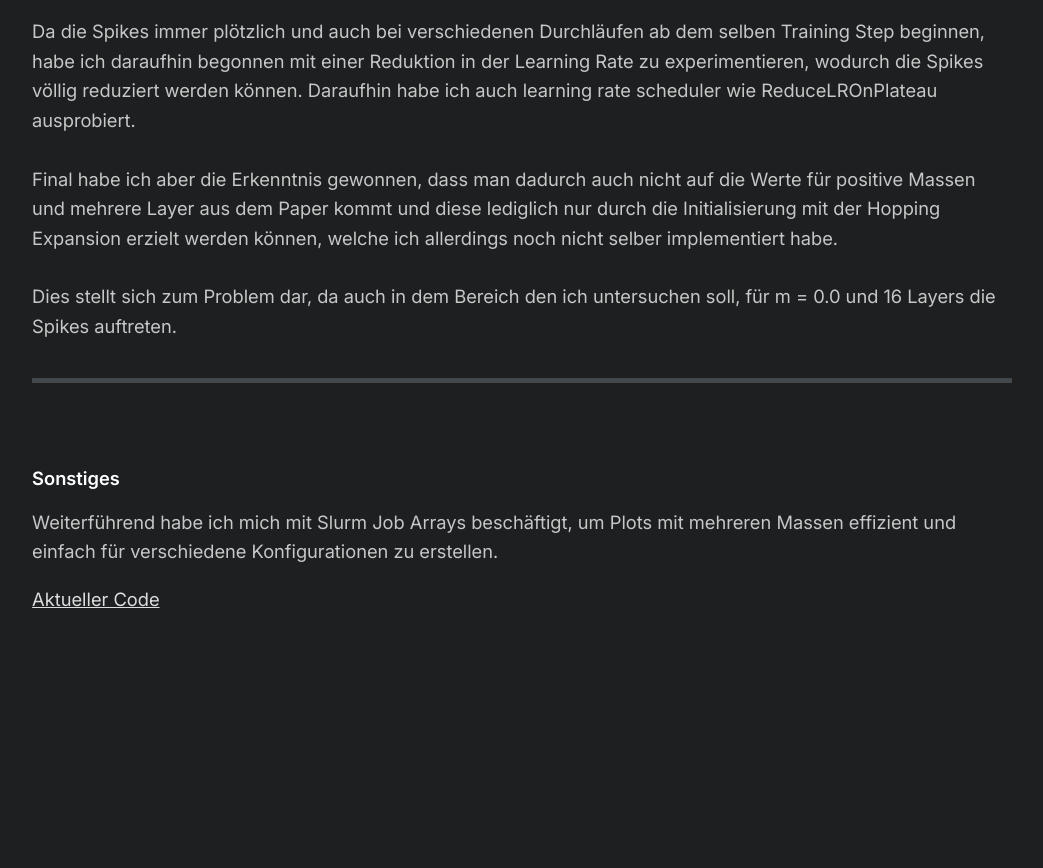
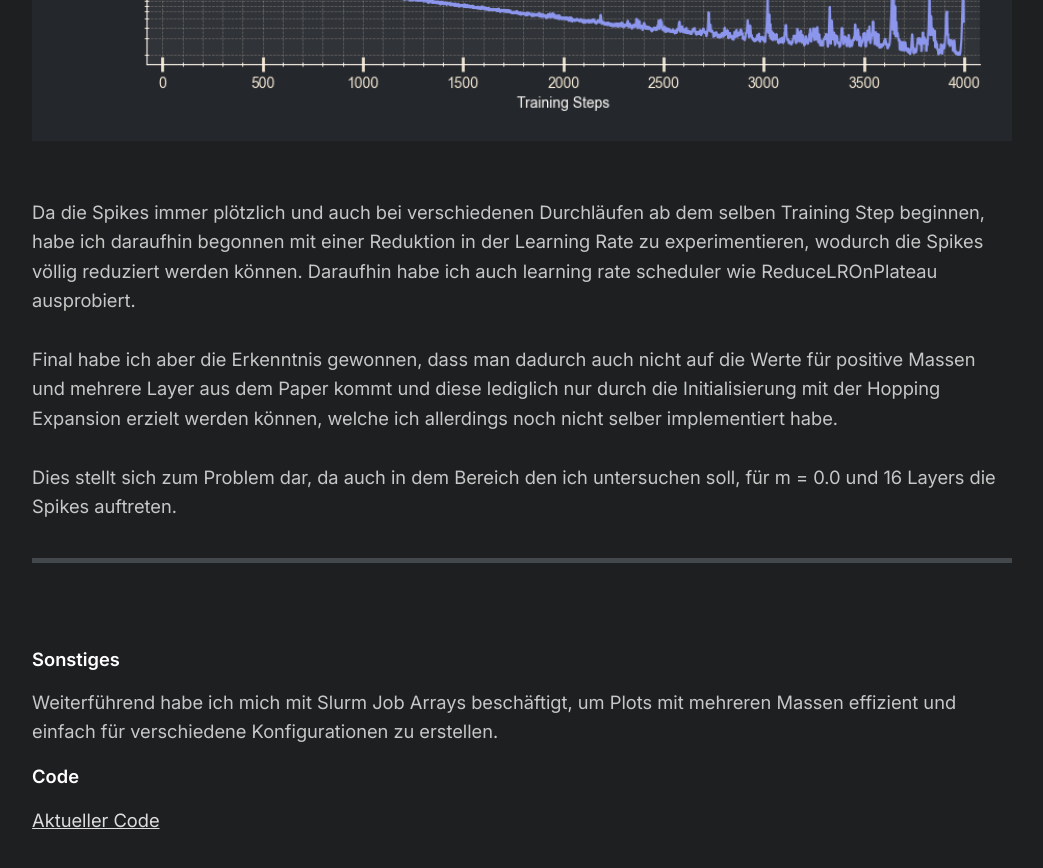
Before and after one commit to DavidCyba/thesis-reporting, a Jekyll site: the page built from reports/progress_report_01.md, in a window 1280 px wide and 900 px high, scrolled down 5009 px. Shown: the top 868 px of the window, without its empty margins (118-1161 px from the left). Built offline with Jekyll 4.4.1, drawn with Linux system fonts in a browser that asks for light colours; before the commit the page ends 5688 px from its top, so only the background shows below that.

Commit message:
update pr

```diff
--- a/reports/progress_report_01.md
+++ b/reports/progress_report_01.md
@@ -7,6 +7,8 @@ title: Progress Report 01
 # Progress Report 1
 ##### One-Hop DW vs DWC
 Zunächst habe ich die bestehende One-Hop Architektur, wie wir sie bisher beim Dirac Wilson (DW) Operator verwendet haben nun für den Dirac Wilson Clover (DWC) Operator angewendet und die Ergebnisse verglichen.
+
+<br>
 
 ![One-Hop DW vs DWC](./images/DW_vs_DWC.png)
 
@@ -70,7 +72,9 @@ Hierbei fällt auf, dass der Vorteil in Approximation Quality für negative Mass
 ##### Speed Comparison
 
 Während die One-Hop-Paths zu 9 Feature-Channel in den PT-Layers führen, werden mit den Circular Paths 57 Feature-Channel erzeugt. Erste experimentelle Vegleiche, bei sonst identischen Parametern und Berechnung auf Cuda zeigen, dass sich dabei die Geschwindigkeit eine feste Anzahl an Training Steps zu erreichen mit einer Anpassung von One-Hop-Paths auf Circular-Paths um einen Faktor **3,6** bei **einer** Layer verlängert und Faktor **6,1** bei **vier** Layers.
+
 <br>
+
 Hierbei ist es nicht überraschend, dass eine höhere Anzahl an Layers einen anderen Faktor verursacht, da die ersten und letzten Clifford Layers anders als die intermediate Layers skalieren. Hier könnte man bei Interesse auch das theoretische Scaling berechnen oder erweiterte Analysen im Zusammenhang mit Layers und Massen anstellen.
 
 ---
@@ -82,7 +86,9 @@ Hierbei ist es nicht überraschend, dass eine höhere Anzahl an Layers einen and
 Beim Trainieren für eine höhere Anzahl an Layern bin ich auf das Problem gestoßen, dass schon bei nur einer geringen Anzahl an Layers beim Training für positive Massen nach einigen Tausenden Training Steps plötzliche Spikes in der Approximation Quality auftreten, welche auch zu einem sichtbar schlechterem Endergebnis führen.
 <br>
 Ein Beispiel ist dabei hier dargestellt für eine Architektur von DW, 4 Layers und Weight Initialisierung mit der Identity für die Masse m = 2.0:
+
 <br>
+
 ![One-Hop DW vs DWC Zoom](./images/Spikes1.png)
 
 <br>
@@ -101,4 +107,7 @@ Dies stellt sich zum Problem dar, da auch in dem Bereich den ich untersuchen sol
 ##### Sonstiges
 Weiterführend habe ich mich mit Slurm Job Arrays beschäftigt, um Plots mit mehreren Massen effizient und einfach für verschiedene Konfigurationen zu erstellen.
 
+
+##### Code
+
 [Aktueller Code]({{ site.github.repository_url }}/tree/main/current_code)
```
